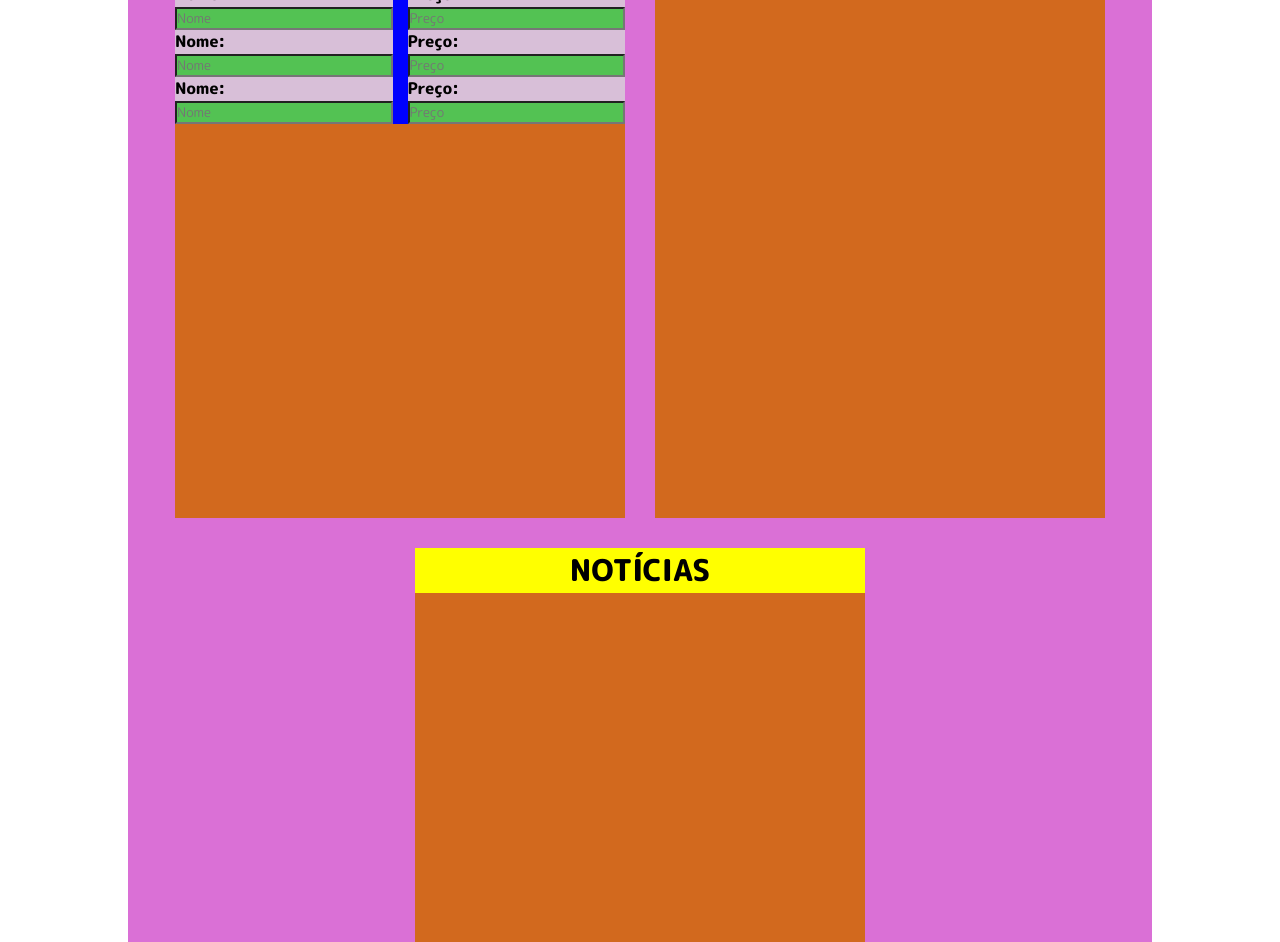
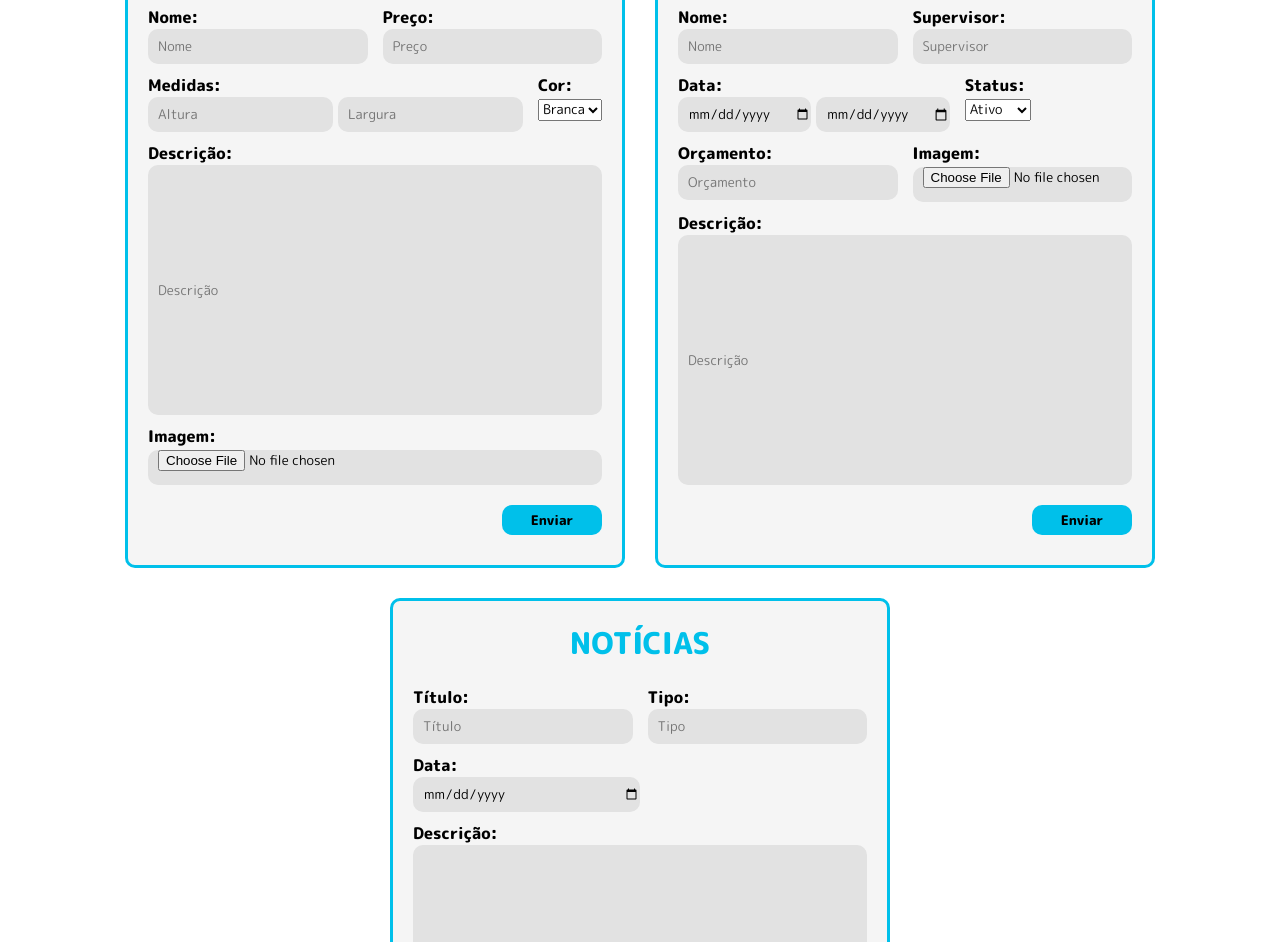
Before and after one commit to ingryd16/dash-tomorrows-water, a plain HTML site: page dash_cadastro/index.html in a window 1280 px wide. Shown: the part 182-1124 px from the top of the page. Drawn offline with Linux system fonts and the light colour scheme.

Commit message:
dashboards prontos

```diff
--- a/dash_cadastro/index.html
+++ b/dash_cadastro/index.html
@@ -26,57 +26,182 @@
                             <div>
                                 <span>Nome:</span>
                             </div>
-                            <input type="text" placeholder="Nome" class="input-linha-1">
+                            <input type="text" placeholder="Nome" class="input-linha">
                         </div>
 
-                        <div class="preço">
+                        <div class="preco">
                             <div>
                                 <span>Preço:</span>
                             </div>
-                            <input type="text" placeholder="Preço" class="input-linha-1">
+                            <input type="text" placeholder="Preço" class="input-linha">
+                        </div>
+                    </div>
+
+                    <div class="row-1">
+                        <div class="medidas">
+                            <div>
+                                <span>Medidas:</span>
+                            </div>
+                            <div class="inputs-medidas">
+                                <input type="number" placeholder="Altura" class="input-linha">
+                                <input type="number" placeholder="Largura" class="input-linha">
+                            </div>
+                        </div>
+
+                        <div class="cor">
+                            <div>
+                                <span>Cor:</span>
+                            </div>
+                            <select class="form-control" id="exampleFormControlSelect1">
+                                <option>Branca</option>
+                                <option>Preta</option>
+                              </select>
+                        </div>
+                    </div>
+
+                    <div class="row-1">
+                        <div class="descricao">
+                            <div>
+                                <span>Descrição:</span>
+                            </div>
+                            <input type="text" placeholder="Descrição" class="input-linha">
+                        </div>
+                    </div>
+
+                    <div class="row-1">
+                        <div class="imagem">
+                            <div>
+                                <span>Imagem:</span>
+                            </div>
+                            <input type="file" placeholder="Imagem" class="input-linha">
+                        </div>
+                    </div>
+                </div>
+                <div class="btn">
+                    <button>Enviar</button>
+                </div>
+            </div>
+
+            <div class="card-projetos">
+                <div class="title"> PROJETOS</div>
+                <div class="forms">
+                    <div class="row-1">
+                        <div class="nome">
+                            <div>
+                                <span>Nome:</span>
+                            </div>
+                            <input type="text" placeholder="Nome" class="input-linha">
+                        </div>
+
+                        <div class="nome">
+                            <div>
+                                <span>Supervisor:</span>
+                            </div>
+                            <input type="text" placeholder="Supervisor" class="input-linha">
+                        </div>
+                    </div>
+
+                    <div class="row-1">
+                        <div class="medidas">
+                            <div>
+                                <span>Data:</span>
+                            </div>
+                            <div class="inputs-medidas">
+                                <input type="date" placeholder="Início" class="input-linha">
+                                <input type="date" placeholder="Termino" class="input-linha">
+                            </div>
+                        </div>
+
+                        <div class="cor">
+                            <div>
+                                <span>Status:</span>
+                            </div>
+                            <select class="form-control">
+                                <option>Ativo</option>
+                                <option>Inativo</option>
+                            </select>
                         </div>
                     </div>
 
                     <div class="row-1">
                         <div class="nome">
                             <div>
-                                <span>Nome:</span>
+                                <span>Orçamento:</span>
                             </div>
-                            <input type="text" placeholder="Nome" class="input-linha-1">
+                            <input type="number" placeholder="Orçamento" class="input-linha">
                         </div>
 
-                        <div class="preço">
+                        <div class="nome">
                             <div>
-                                <span>Preço:</span>
+                                <span>Imagem:</span>
                             </div>
-                            <input type="text" placeholder="Preço" class="input-linha-1">
+                            <input type="file" placeholder="Imagem" class="input-linha">
+                        </div>
+                    </div>
+
+                    <div class="row-1">
+                        <div class="descricao">
+                            <div>
+                                <span>Descrição:</span>
+                            </div>
+                            <input type="text" placeholder="Descrição" class="input-linha">
+                        </div>
+                    </div>
+                </div>
+                <div class="btn">
+                    <button>Enviar</button>
+                </div>
+            </div>
+
+            <div class="card-noticias">
+                <div class="title">NOTÍCIAS</div>
+                <div class="forms">
+                    <div class="row-1">
+                        <div class="nome">
+                            <div>
+                                <span>Título:</span>
+                            </div>
+                            <input type="text" placeholder="Título" class="input-linha">
+                        </div>
+
+                        <div class="preco">
+                            <div>
+                                <span>Tipo:</span>
+                            </div>
+                            <input type="text" placeholder="Tipo" class="input-linha">
                         </div>
                     </div>
 
                     <div class="row-1">
                         <div class="nome">
                             <div>
-                                <span>Nome:</span>
+                                <span>Data:</span>
                             </div>
-                            <input type="text" placeholder="Nome" class="input-linha-1">
+                            <input type="date" placeholder="Data" class="input-linha">
                         </div>
+                    </div>
 
-                        <div class="preço">
+                    <div class="row-1">
+                        <div class="descricao">
                             <div>
-                                <span>Preço:</span>
+                                <span>Descrição:</span>
                             </div>
-                            <input type="text" placeholder="Preço" class="input-linha-1">
+                            <input type="text" placeholder="Descrição" class="input-linha">
+                        </div>
+                    </div>
+
+                    <div class="row-1">
+                        <div class="imagem">
+                            <div>
+                                <span>Imagem:</span>
+                            </div>
+                            <input type="file" placeholder="Imagem" class="input-linha">
                         </div>
                     </div>
                 </div>
-            </div>
-
-            <div class="card-projetos">
-                <div class="title"> PROJETOS</div>
-            </div>
-
-            <div class="card-noticias">
-                <div class="title">NOTÍCIAS</div>
+                <div class="btn">
+                    <button>Enviar</button>
+                </div>
             </div>
         </div>
     </main>
--- a/dash_cadastro/style.css
+++ b/dash_cadastro/style.css
@@ -5,16 +5,35 @@
     font-family: "M PLUS Rounded 1c", sans-serif;
 }
 
+/*BASICS*/
 body{
     display: grid;
     grid-template-rows: 100px 1fr 100px;
     height: 100vh;
 }
 
+main{
+    display: flex;
+    justify-content: center;
+    align-items: center;
+}
+
+header{
+    background-image: url(./img/Frame.png);
+    background-repeat: no-repeat;
+}
+
+footer{
+    background-image: url(./img/Frame.png);
+    transform: rotate(180deg);
+    background-repeat: no-repeat;
+}
+
+
+/*CARDS*/
 .validation{
-    background-color: orchid;
     display: flex;
-    width:80%;
+    width:90%;
     height: 100%;
     justify-content: center;
     gap: 30px;
@@ -22,84 +41,83 @@ body{
     font-weight: 900;
 }
 
-.onda{
-    width: 100%;
-    background-color: black;
-}
-
-main{
-    display: flex;
-    justify-content: center;
-    align-items: center;
-}
-header{
-    background-image: url(./img/Frame.png);
-    background-repeat: no-repeat;
-}
-footer{
-    background-image: url(./img/Frame.png);
-    transform: rotate(180deg);
-    background-repeat: no-repeat;
-}
-
-.card-produtos {
-    background-color: chocolate;
-    width: 450px;
-    height: 600px;
+.card-produtos,
+.card-noticias,
+.card-projetos {
+    background-color: #F5F5F5;
+    width: 500px;
+    height: 650px;
     align-self: center;
     gap: 20px;
     display: flex;
     flex-direction: column;
+    padding: 20px;
+    border-radius: 10px;
+    border: 3px solid #00C0EA;
 }
 
 .title{
-    background-color: yellow;
     text-align: center;
     font-size: 30px;
+    color: #00C0EA;
 }
 
-.card-noticias {
-    background-color: chocolate;
-    width: 450px;
-    height: 600px;
-    align-self: center;
-    gap: 20px;
-    display: flex;
-    flex-direction: column;
-}
 
-.card-projetos {
-    background-color: chocolate;
-    width: 450px;
-    height: 600px;
-    align-self: center;
-    gap: 20px;
-    display: flex;
-    flex-direction: column;
-}
 
+/*STYLE FORMS*/
 .forms{
-    background-color: aqua;
     display: grid;
+    gap: 10px;
 }
 
 .row-1{
-    background-color: blue;
     display: flex;
     width: 100%;
     gap: 15px;
 }
 
-.input-linha-1{
-    background-color: rgb(83, 194, 83);
+.input-linha {
     width: 100%;
 }
 
-.nome{
-    background-color: thistle;
+.nome,
+.preco {
     width: 50%;
 }
-.preço{
-    width: 50%;
-    background-color: thistle;
+
+.inputs-medidas{
+    display: flex;
+    gap: 5px;
 }
+
+input{
+    height: 35px;
+    border-radius: 10px;
+    padding-left: 10px;
+    border: none;
+    background-color: #E2E2E2;
+}
+
+.descricao,
+.imagem{
+    width: 100%;
+}
+
+.descricao input{
+    height: 250px;
+}
+
+.btn{
+    display: flex;
+    justify-content: end;
+}
+
+button{
+    width: 100px;
+    height: 30px;
+    background-color: #00C0EA;
+    border: none;
+    border-radius: 10px;
+    font-weight: bold;
+    color: w;
+}
--- a/dashboard/style.css
+++ b/dashboard/style.css
@@ -19,8 +19,8 @@ body{
 
 .validation{
     background-color:#fff;
-    width: 500px;
-    height: 500px;
+    width: 30%;
+    height: 50%;
     display: flex;
     align-items: center;
     border-radius:10px;
```
